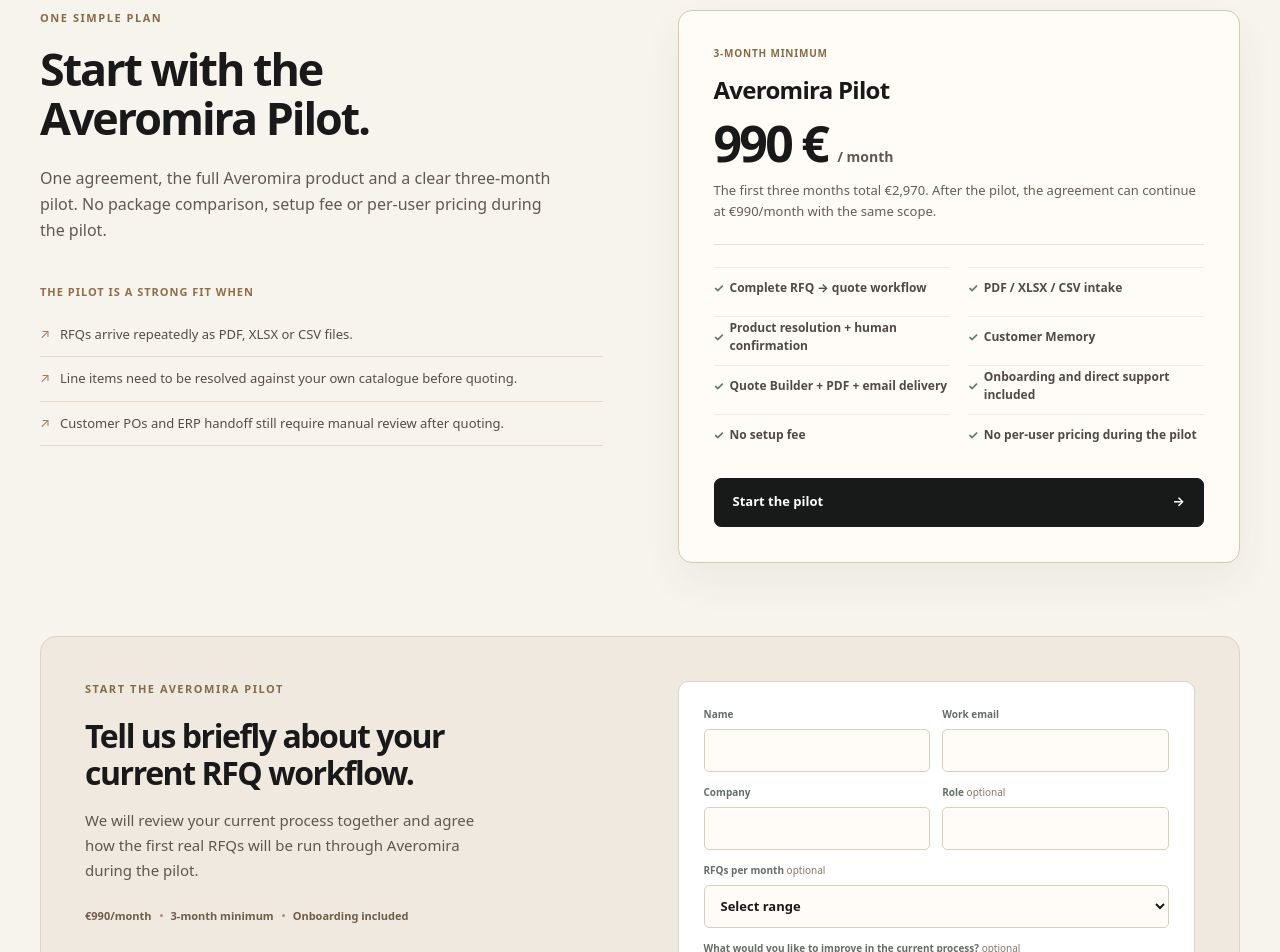
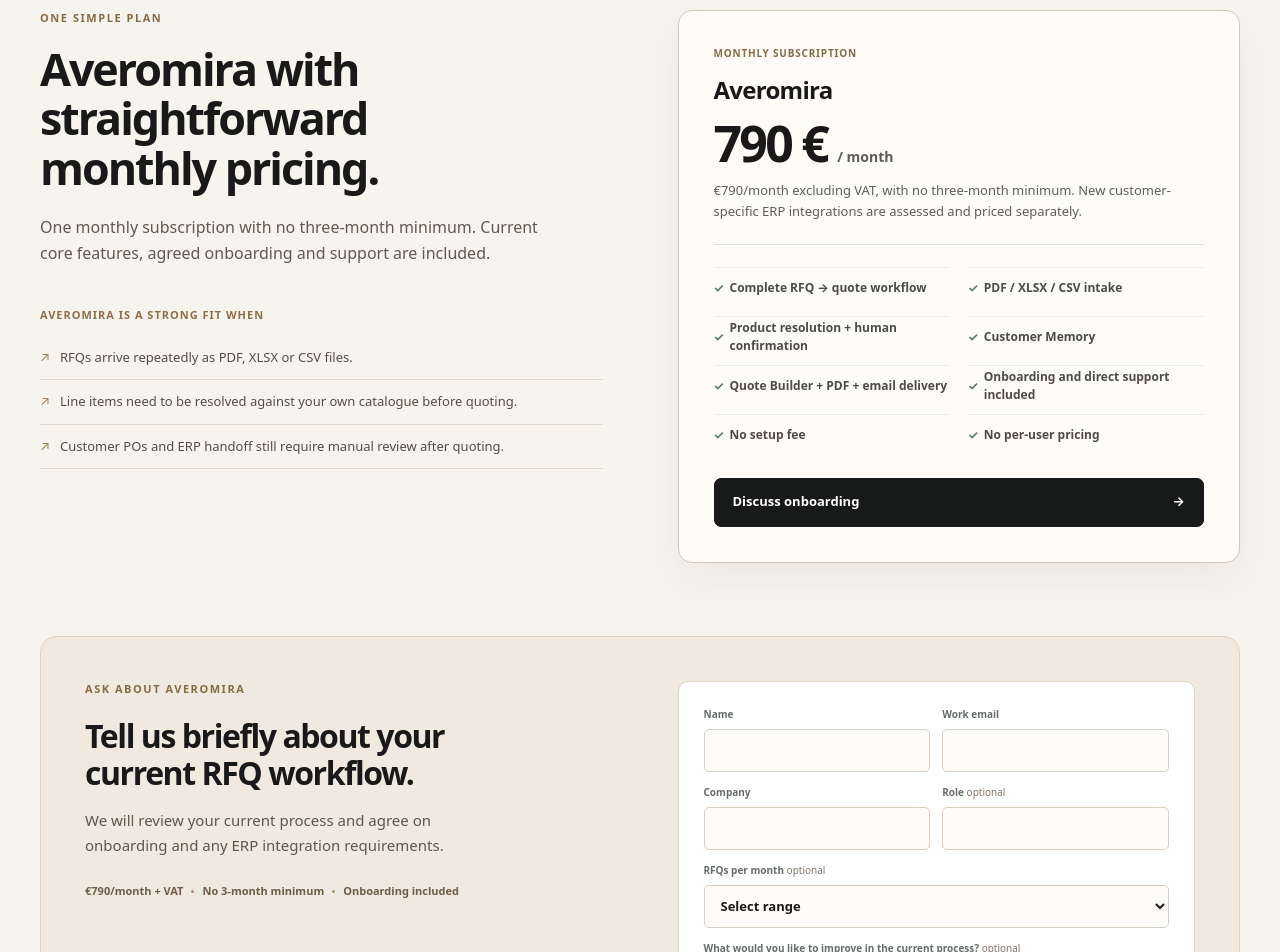
Before and after one commit to miromnb-coder/Rivora, a Next.js app: page / in a window 1280 px wide. Shown: the part 3980-4932 px from the top of the page. Built offline with nearby package versions, Linux system fonts and the light colour scheme; no server answers.

Commit message:
feat(marketing): switch pricing section to 790 EUR monthly subscription

```diff
--- a/components/marketing/PricingLeadCapture.tsx
+++ b/components/marketing/PricingLeadCapture.tsx
@@ -68,7 +68,7 @@ export function PricingLeadCapture({ locale }: { locale: Locale }) {
         "Quote Builder + PDF + sähköpostilähetys",
         "Onboarding ja suora tuki sisältyvät",
         "Ei setup-maksua",
-        "Ei käyttäjäkohtaista hinnoittelua pilotin aikana",
+        "Ei käyttäjäkohtaista hinnoittelua",
       ]
     : [
         "Complete RFQ → quote workflow",
@@ -78,7 +78,7 @@ export function PricingLeadCapture({ locale }: { locale: Locale }) {
         "Quote Builder + PDF + email delivery",
         "Onboarding and direct support included",
         "No setup fee",
-        "No per-user pricing during the pilot",
+        "No per-user pricing",
       ];
 
   return (
@@ -89,17 +89,17 @@ export function PricingLeadCapture({ locale }: { locale: Locale }) {
         </div>
         <h2>
           {fi
-            ? "Aloita Averomira Pilotilla."
-            : "Start with the Averomira Pilot."}
+            ? "Averomira selkeällä kuukausihinnalla."
+            : "Averomira with straightforward monthly pricing."}
         </h2>
         <p>
           {fi
-            ? "Yksi sopimus, koko nykyinen Averomira ja selkeä kolmen kuukauden pilotti. Ei pakettivertailua, setup-maksua tai käyttäjäkohtaista hinnoittelua pilotin aikana."
-            : "One agreement, the full Averomira product and a clear three-month pilot. No package comparison, setup fee or per-user pricing during the pilot."}
+            ? "Yksi selkeä kuukausitilaus ilman kolmen kuukauden minimijaksoa. Nykyiset ydintoiminnot sekä sovittu käyttöönotto ja tuki kuuluvat kokonaisuuteen."
+            : "One monthly subscription with no three-month minimum. Current core features, agreed onboarding and support are included."}
         </p>
 
         <div className="pricing-fit">
-          <span>{fi ? "Pilotti sopii parhaiten, kun" : "The pilot is a strong fit when"}</span>
+          <span>{fi ? "Averomira sopii parhaiten, kun" : "Averomira is a strong fit when"}</span>
           <div className="pricing-fit-grid">
             <p>{fi ? "Tarjouspyyntöjä tulee toistuvasti PDF-, XLSX- tai CSV-muodossa." : "RFQs arrive repeatedly as PDF, XLSX or CSV files."}</p>
             <p>{fi ? "Tuoterivit pitää yhdistää omaan katalogiin ennen tarjousta." : "Line items need to be resolved against your own catalogue before quoting."}</p>
@@ -112,17 +112,17 @@ export function PricingLeadCapture({ locale }: { locale: Locale }) {
         <article className="pricing-lead-card pricing-lead-card-single">
           <div className="pricing-pilot-main">
             <span className="pricing-lead-eyebrow">
-              {fi ? "3 kuukauden minimijakso" : "3-month minimum"}
+              {fi ? "Kuukausittainen tilaus" : "Monthly subscription"}
             </span>
-            <h3>Averomira Pilot</h3>
+            <h3>Averomira</h3>
             <div className="pricing-pilot-price">
-              <strong>990 €</strong>
+              <strong>790 €</strong>
               <span>{fi ? "/ kk" : "/ month"}</span>
             </div>
             <p>
               {fi
-                ? "Ensimmäisen kolmen kuukauden kokonaisarvo on 2 970 €. Pilotin jälkeen sopimus voi jatkua 990 €/kk samalla laajuudella."
-                : "The first three months total €2,970. After the pilot, the agreement can continue at €990/month with the same scope."}
+                ? "790 €/kk + alv. Ei kolmen kuukauden minimijaksoa. Uudet asiakaskohtaiset ERP-integraatiot arvioidaan ja hinnoitellaan erikseen."
+                : "€790/month excluding VAT, with no three-month minimum. New customer-specific ERP integrations are assessed and priced separately."}
             </p>
           </div>
 
@@ -134,7 +134,7 @@ export function PricingLeadCapture({ locale }: { locale: Locale }) {
             </ul>
 
             <button type="button" onClick={scrollToPilotForm}>
-              {fi ? "Aloita pilotti" : "Start the pilot"}{" "}
+              {fi ? "Keskustele käyttöönotosta" : "Discuss onboarding"}{" "}
               <span aria-hidden="true">→</span>
             </button>
           </div>
@@ -144,7 +144,7 @@ export function PricingLeadCapture({ locale }: { locale: Locale }) {
       <div className="lead-capture-v2" id="demo" ref={formRef}>
         <div className="lead-capture-copy">
           <div className="v2-section-label">
-            {fi ? "Aloita Averomira Pilot" : "Start the Averomira Pilot"}
+            {fi ? "Kysy Averomirasta" : "Ask about Averomira"}
           </div>
           <h3>
             {fi
@@ -153,14 +153,14 @@ export function PricingLeadCapture({ locale }: { locale: Locale }) {
           </h3>
           <p>
             {fi
-              ? "Käymme yhdessä läpi nykyisen prosessin ja sovitaan, miten ensimmäiset oikeat tarjouspyynnöt viedään Averomiran läpi pilotin aikana."
-              : "We will review your current process together and agree how the first real RFQs will be run through Averomira during the pilot."}
+              ? "Käymme läpi nykyisen prosessinne ja sovimme käyttöönoton laajuudesta sekä mahdollisista ERP-yhteyksistä."
+              : "We will review your current process and agree on onboarding and any ERP integration requirements."}
           </p>
 
           <div className="lead-capture-proof">
-            <span>{fi ? "990 €/kk" : "€990/month"}</span>
+            <span>{fi ? "790 €/kk + alv" : "€790/month + VAT"}</span>
             <i />
-            <span>{fi ? "3 kk minimijakso" : "3-month minimum"}</span>
+            <span>{fi ? "Ei 3 kk minimijaksoa" : "No 3-month minimum"}</span>
             <i />
             <span>{fi ? "Onboarding sisältyy" : "Onboarding included"}</span>
           </div>
@@ -252,8 +252,8 @@ export function PricingLeadCapture({ locale }: { locale: Locale }) {
                   ? "Lähetetään…"
                   : "Sending…"
                 : fi
-                  ? "Pyydä Averomira Pilot"
-                  : "Request Averomira Pilot"}
+                  ? "Ota yhteyttä"
+                  : "Get in touch"}
               {submitState !== "submitting" && (
                 <span aria-hidden="true">→</span>
               )}
@@ -268,8 +268,8 @@ export function PricingLeadCapture({ locale }: { locale: Locale }) {
           {submitState === "sent" && (
             <div className="lead-form-message success" role="status">
               {fi
-                ? "Pyyntö vastaanotettu. Olemme yhteydessä pilotin käynnistämisestä."
-                : "Request received. We will follow up about starting the pilot."}
+                ? "Pyyntö vastaanotettu. Olemme yhteydessä Averomiran käyttöönotosta."
+                : "Request received. We will follow up about Averomira onboarding."}
             </div>
           )}
 
```
